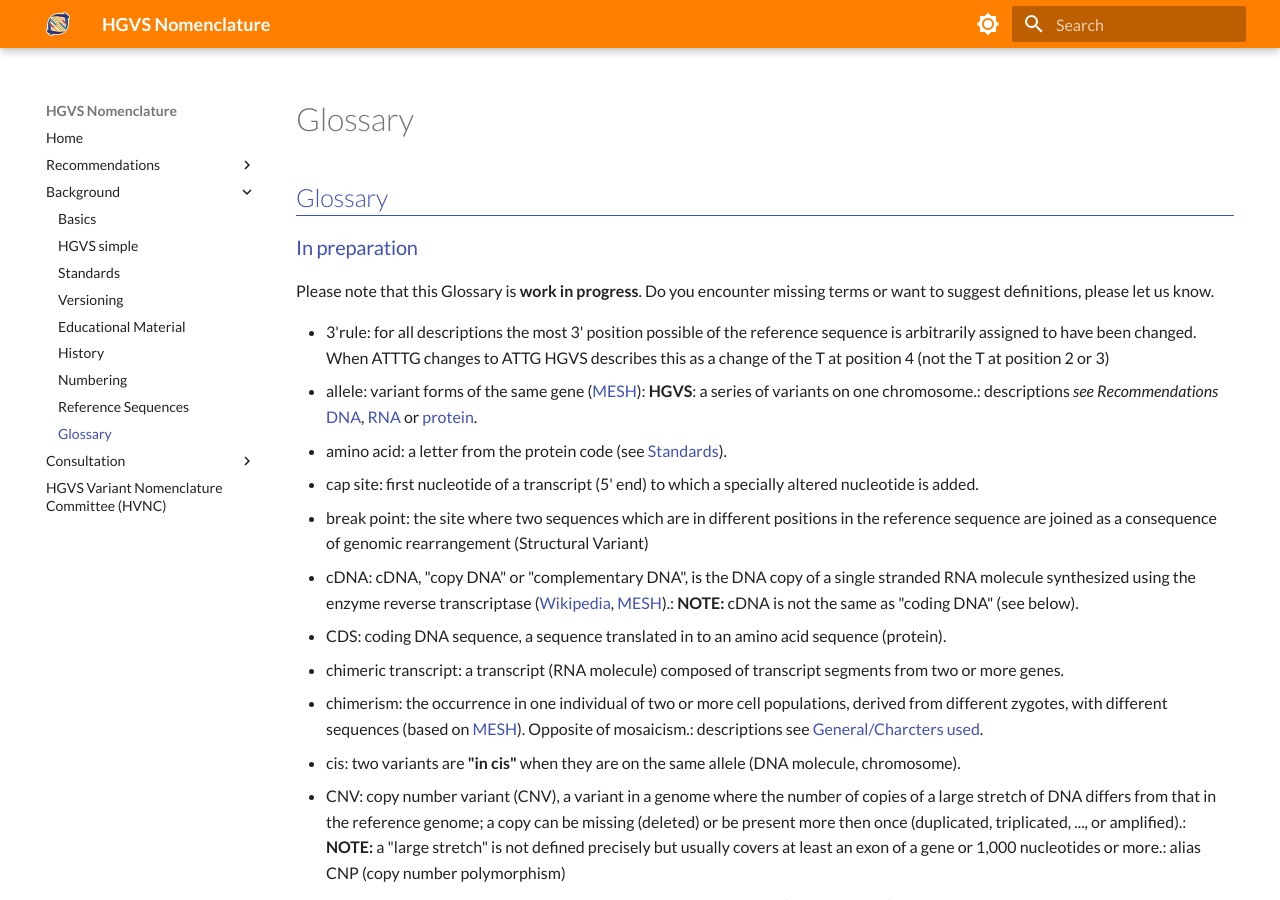
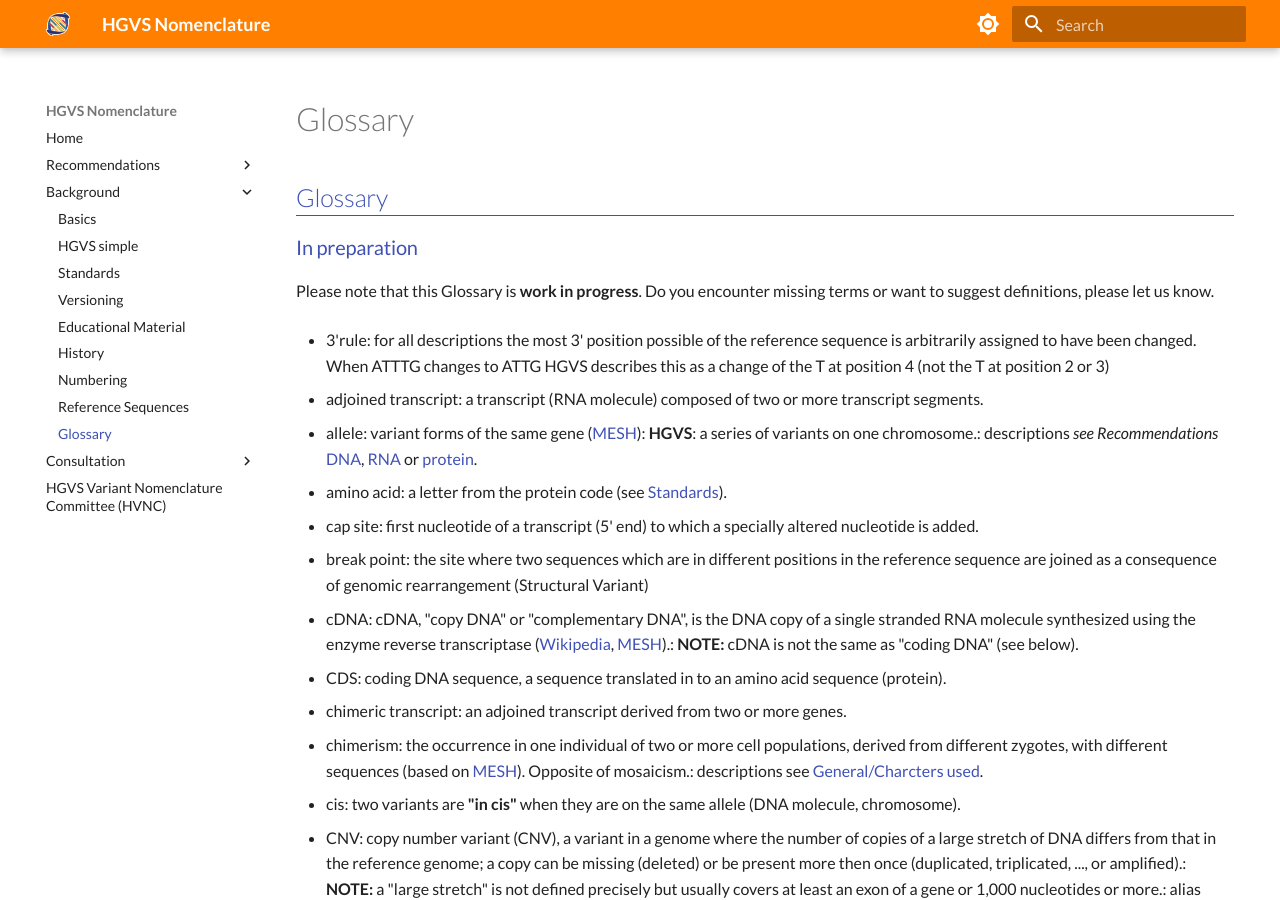
Before and after one commit to HGVSnomenclature/hgvs-nomenclature, an MkDocs documentation site: the page built from docs/background/glossary.md, in a window 1280 px wide and 900 px high. Built offline with MkDocs 1.6.1 and Material for MkDocs 9.7.7, drawn with Linux system fonts in a browser that asks for light colours.

Commit message:
addresses https://github.com/HGVSnomenclature/hgvs-nomenclature/pull/22#discussion_r1142442327

```diff
--- a/docs/background/glossary.md
+++ b/docs/background/glossary.md
@@ -5,6 +5,9 @@
 Please note that this Glossary is **work in progress**. Do you encounter missing terms or want to suggest definitions, please let us know.
 
 - 3'rule: for all descriptions the most 3' position possible of the reference sequence is arbitrarily assigned to have been changed. When ATTTG changes to ATTG HGVS describes this as a change of the T at position 4 (not the T at position 2 or 3)
+
+- adjoined transcript: a transcript (RNA molecule) composed of two or more transcript segments.
+
 - allele: variant forms of the same gene ([MESH](http://www.ncbi.nlm.nih.gov/mesh?term=allele)): **HGVS**: a series of variants on one chromosome.: descriptions _see Recommendations_ [DNA](../recommendations/DNA/alleles.md), [RNA](../recommendations/RNA/alleles.md) or [protein](../recommendations/protein/alleles.md).
 
 - amino acid: a letter from the protein code (see [Standards](standards.md)).
@@ -17,7 +20,7 @@ Please note that this Glossary is **work in progress**. Do you encounter missing
 
 - CDS: coding DNA sequence, a sequence translated in to an amino acid sequence (protein).
 
-- chimeric transcript: a transcript (RNA molecule) composed of transcript segments from two or more genes.
+- chimeric transcript: an adjoined transcript derived from two or more genes.
 
 - chimerism: the occurrence in one individual of two or more cell populations, derived from different zygotes, with different sequences (based on [MESH](http://www.ncbi.nlm.nih.gov/mesh?term=chimerism)). Opposite of mosaicism.: descriptions see [General/Charcters used](../recommendations/general.md#characters).
 
```
